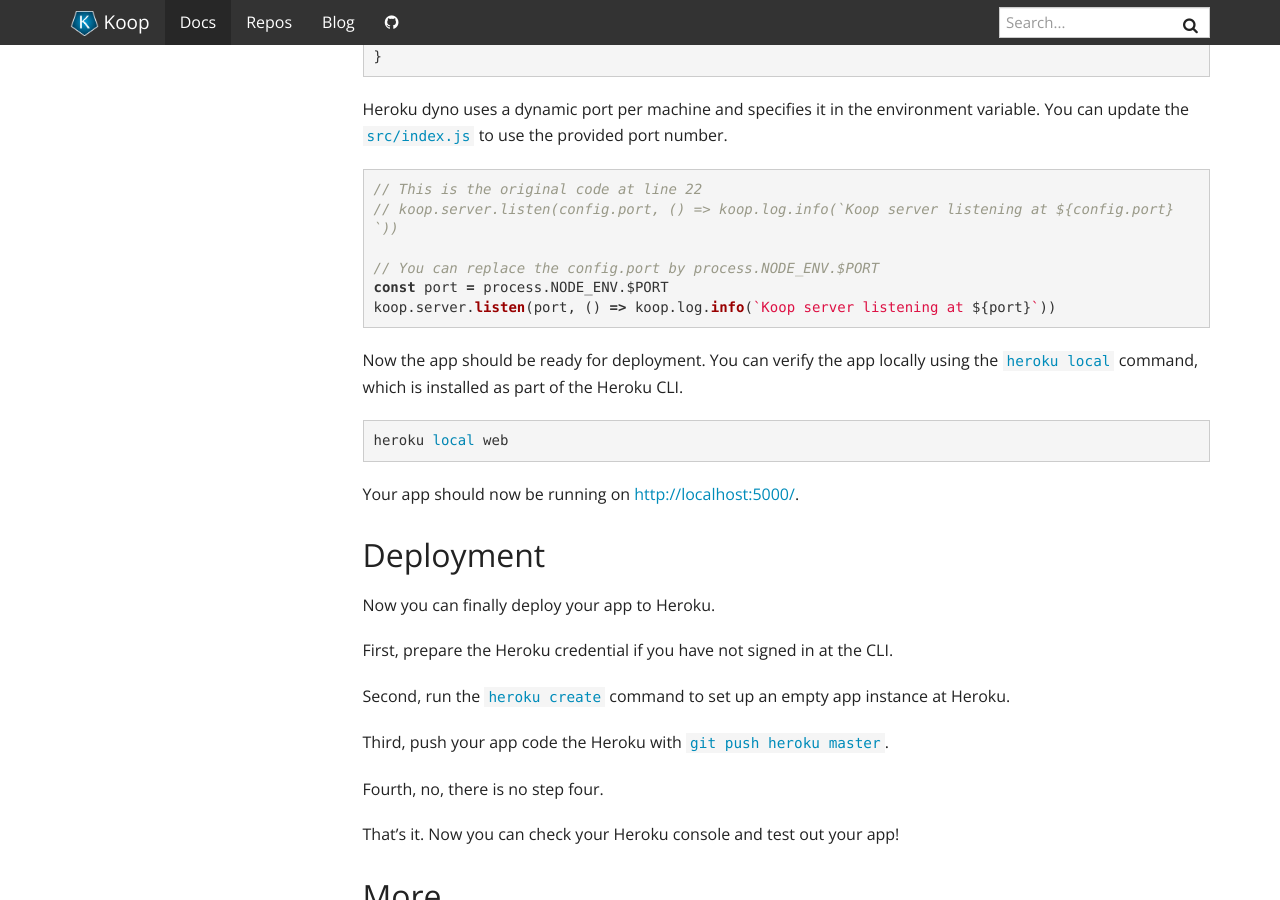
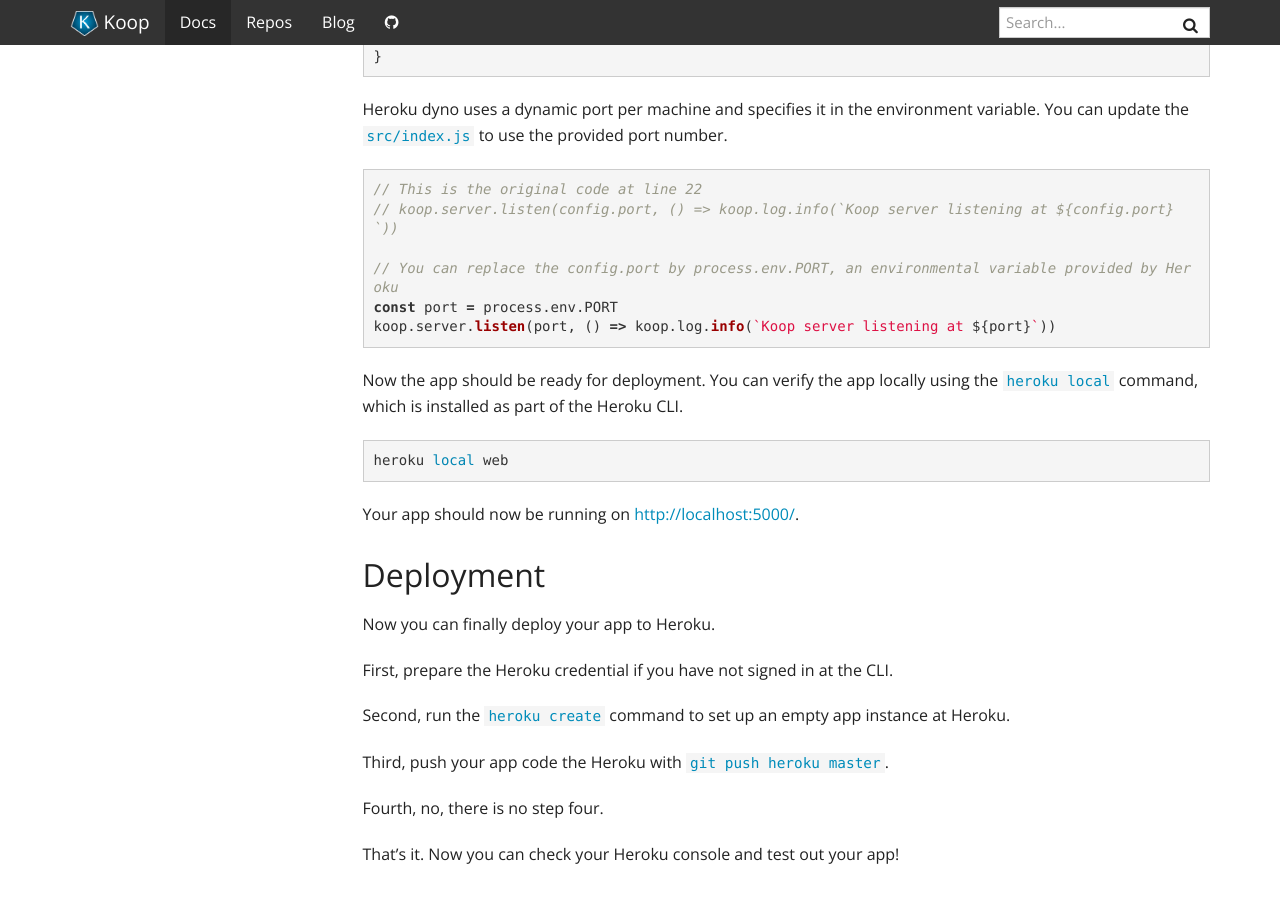
Before and after one commit to koopjs/koopjs.github.io, a Jekyll site: the page built from _docs/deployment/heroku.md, in a window 1280 px wide and 900 px high, scrolled down 572 px. Built offline with Jekyll 4.4.1, drawn with Linux system fonts in a browser that asks for light colours; nearby versions of some CDN libraries.

Commit message:
fix a typo in the Heroku deployment doc (#92)
* fix a typo

* Update heroku.md

````diff
--- a/_docs/deployment/heroku.md
+++ b/_docs/deployment/heroku.md
@@ -31,8 +31,8 @@
 // This is the original code at line 22
 // koop.server.listen(config.port, () => koop.log.info(`Koop server listening at ${config.port}`))
 
-// You can replace the config.port by process.NODE_ENV.$PORT
-const port = process.NODE_ENV.$PORT
+// You can replace the config.port by process.env.PORT, an environmental variable provided by Heroku
+const port = process.env.PORT
 koop.server.listen(port, () => koop.log.info(`Koop server listening at ${port}`))
 ```
 
````
